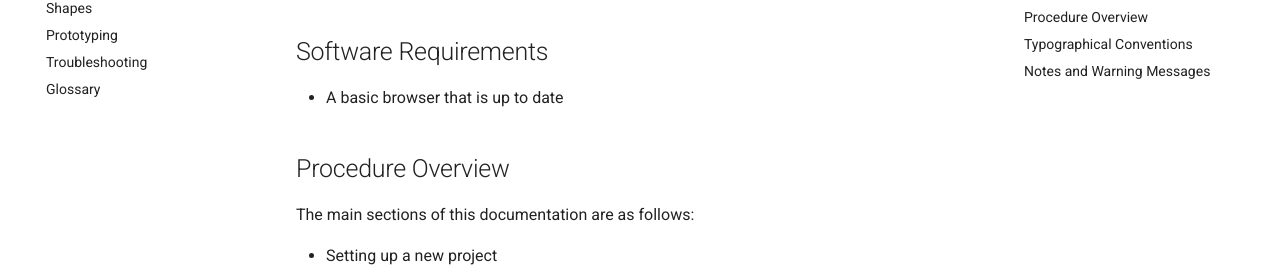
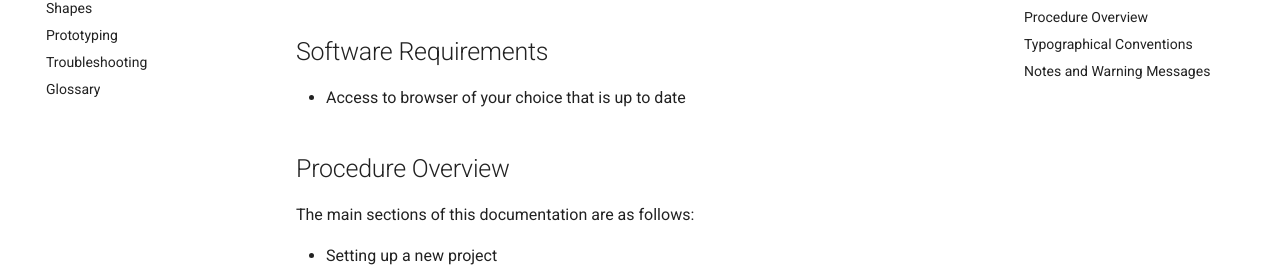
Before and after one commit to ThincutBacon/COMP-2216-Documentation, an MkDocs documentation site: the page built from docs/index.md, in a window 1280 px wide and 900 px high, scrolled down 541 px. Shown: the part 172-452 px from the top of the window. Built offline with MkDocs 1.6.1 and Material for MkDocs 9.7.7, drawn with Linux system fonts in a browser that asks for light colours.

Commit message:
Rephrase

```diff
--- a/docs/index.md
+++ b/docs/index.md
@@ -22,7 +22,7 @@ This documentation is targeted towards the following users:
 
 ## Software Requirements
 
-* A basic browser that is up to date
+* Access to browser of your choice that is up to date
 
 
 ## Procedure Overview
```
